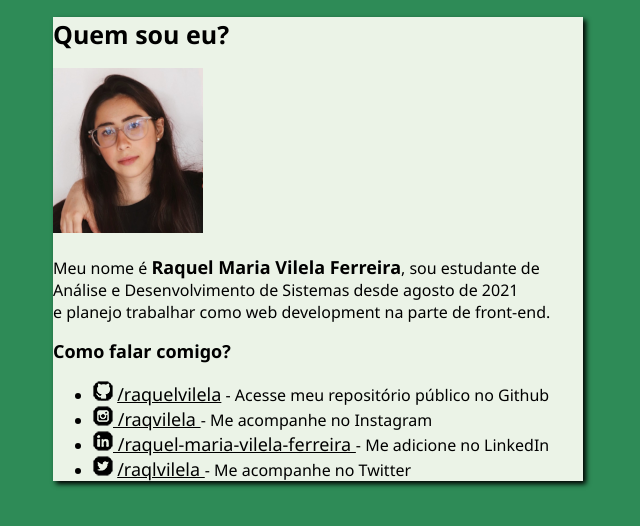
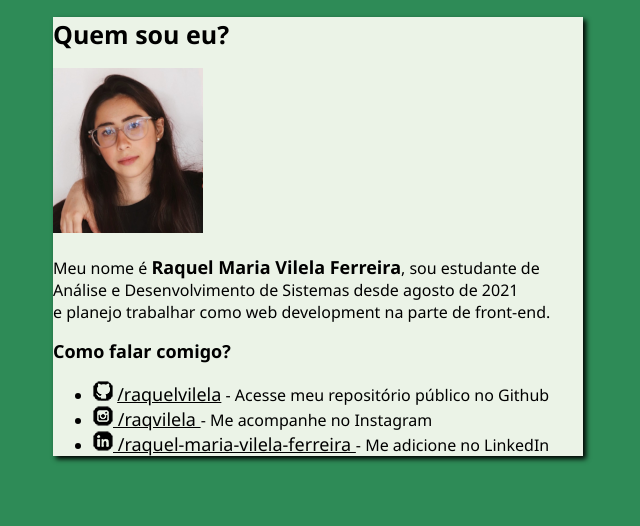
Before and after one commit to raquelvilela/raquel-vilela, a plain HTML site: page index.html in a window 1280 px wide. Shown: the whole page, without its empty margins (322-962 px from the left). Drawn offline with Linux system fonts and the light colour scheme.

Commit message:
alteração de link

```diff
--- a/index.html
+++ b/index.html
@@ -30,8 +30,9 @@
             <li><img src="icone-github.png" alt="icone github"> <a href="https://github.com/raquelvilela" target="_blanck" rel="external"> /raquelvilela</a> - Acesse meu repositório público no Github</li>
             <li><img src="icone-instagram.png" alt="icone instagram"><a href="https://www.instagram.com/raqlvilela/" target="_blanck" rel="external"> /raqvilela </a> - Me acompanhe no Instagram</li>
             <li><img src="icone-linkedin.png" alt="icone linkedin"><a href="https://br.linkedin.com/in/raquel-maria-vilela-ferreira-6319b7183" target="_blanck" rel="external"> /raquel-maria-vilela-ferreira </a> - Me adicione no LinkedIn</li>
-            <li><img src="icone-twitter.png" alt="icone twitter"> <a href="https://twitter.com/raqlvilela" target="_blanck" rel="external"> /raqlvilela </a> - Me acompanhe no Twitter</li>
-        <!-- <li><img src="icone-facebook.png" alt="icone facebook"><a href="https://www.facebook.com/raquel.v.ferreira" target="_blanck" rel="external"> /raquel.v.ferreira </a> - Me acompanhe no Facebook</li>    -->
+           <!-- <li><img src="icone-twitter.png" alt="icone twitter"> <a href="https://twitter.com/raqlvilela" target="_blanck" rel="external"> /raqlvilela </a> - Me acompanhe no Twitter</li>
+
+            <li><img src="icone-facebook.png" alt="icone facebook"><a href="https://www.facebook.com/raquel.v.ferreira" target="_blanck" rel="external"> /raquel.v.ferreira </a> - Me acompanhe no Facebook</li>    -->
         </ul>
     </main>
 </body>
```
